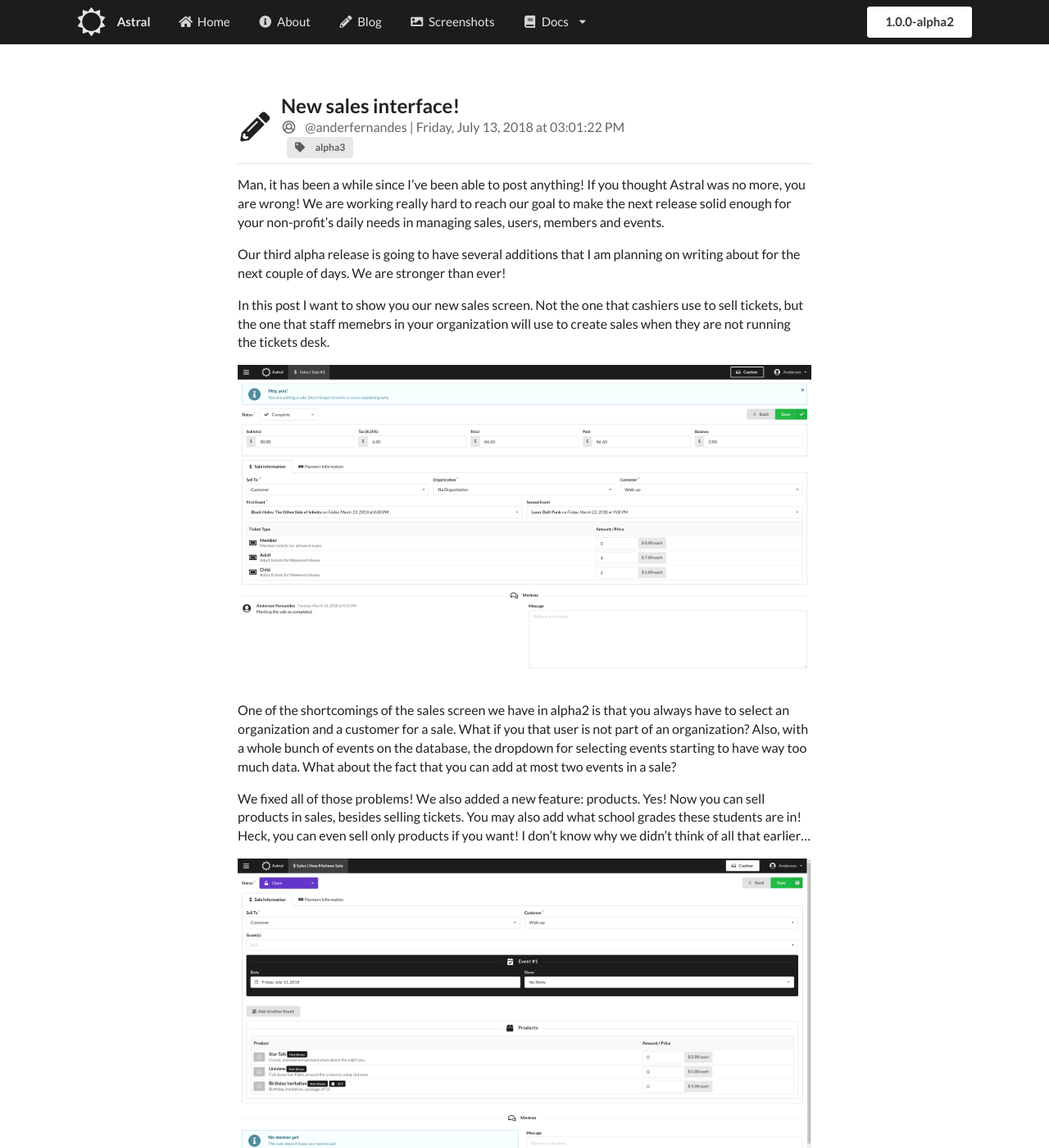
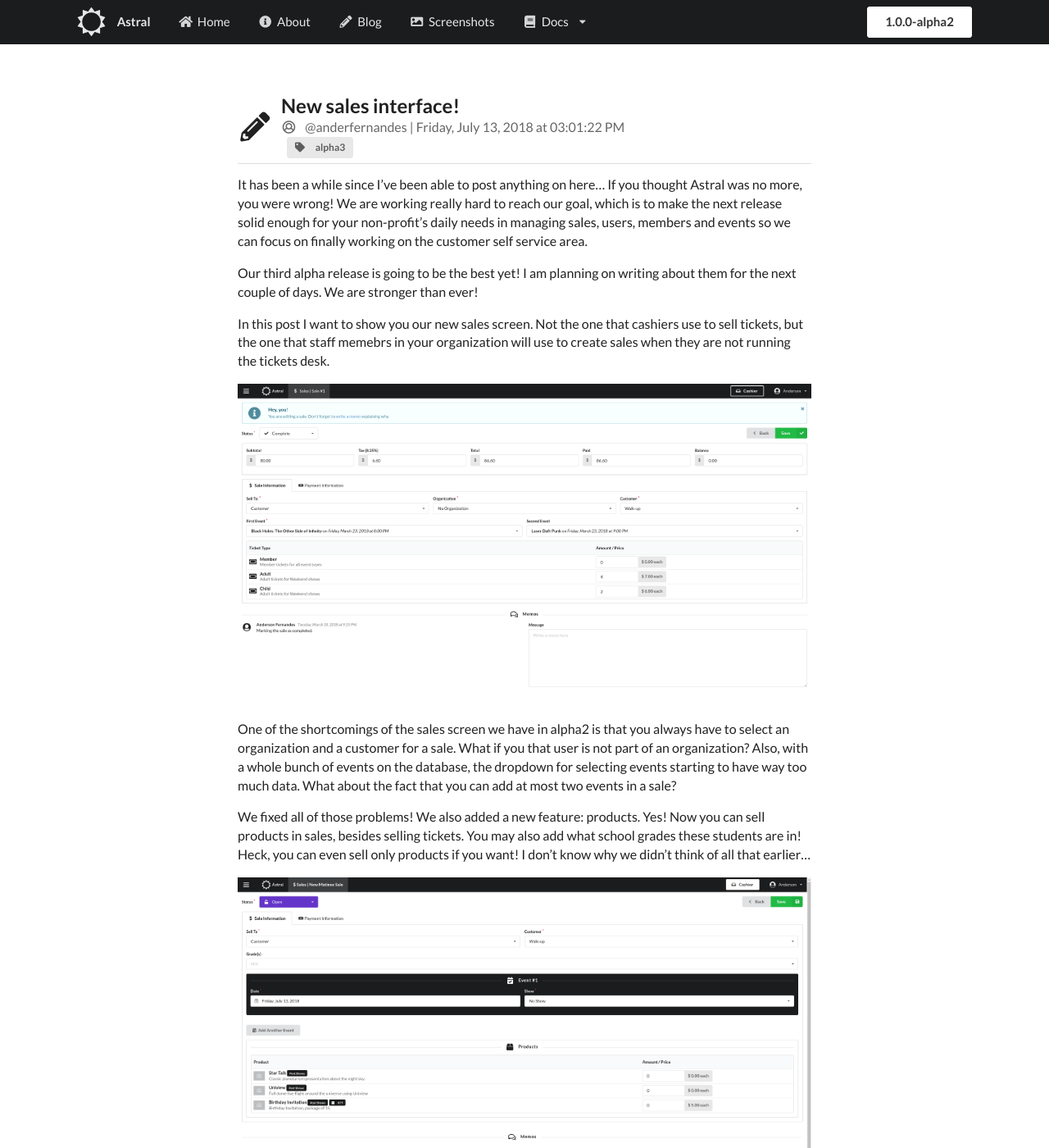
Before and after one commit to anderfernandes/astral-docs, a Jekyll site: the page built from blog/_posts/2018-7-13-new-sales-interface.md, in a window 1280 px wide and 1400 px high. Shown: the whole window at 82% size. Built offline with Jekyll 4.4.1, drawn with Linux system fonts in a browser that asks for light colours; nearby versions of some CDN libraries; some of the changed text lies outside the part shown.

Commit message:
Fixed typos in last post

```diff
--- a/blog/_posts/2018-7-13-new-sales-interface.md
+++ b/blog/_posts/2018-7-13-new-sales-interface.md
@@ -8,13 +8,14 @@ cover: /assets/images/Screenshot_20180713_094947.png
 excerpt: A sneak peak of the new sales screen for admin and cashier.
 ---
 
-Man, it has been a while since I've been able to post anything! If you thought
-Astral was no more, you are wrong! We are working really hard to reach our goal
-to make the next release solid enough for your non-profit's daily needs in managing
-sales, users, members and events.
+It has been a while since I've been able to post anything on here... If you thought
+Astral was no more, you were wrong! We are working really hard to reach our goal,
+which is to make the next release solid enough for your non-profit's daily needs in managing
+sales, users, members and events so we can focus on finally working on the customer
+self service area.
 
-Our third alpha release is going to have several additions that I am planning on
-writing about for the next couple of days. We are stronger than ever!
+Our third alpha release is going to be the best yet! I am planning on
+writing about them for the next couple of days. We are stronger than ever!
 
 In this post I want to show you our new sales screen. Not the one that cashiers
 use to sell tickets, but the one that staff memebrs in your organization will use
@@ -40,5 +41,9 @@ select who the customer is, pick the date the event is happening which will fetc
 events ONLY happening that particular day and select products that will be added
 to a sale. Also, you can add as many events as you want to a particular sale. Neat!
 
+Last but not least, you can also select the school grade the students for a particular
+group are in. Are they a group of second graders mixed with third and fourth graders?
+No problem! You can check all that apply. Or none at all!
+
 In the next blog post is going to be about what is new in Calendar. There is quite
 a lot. See you then!
```
